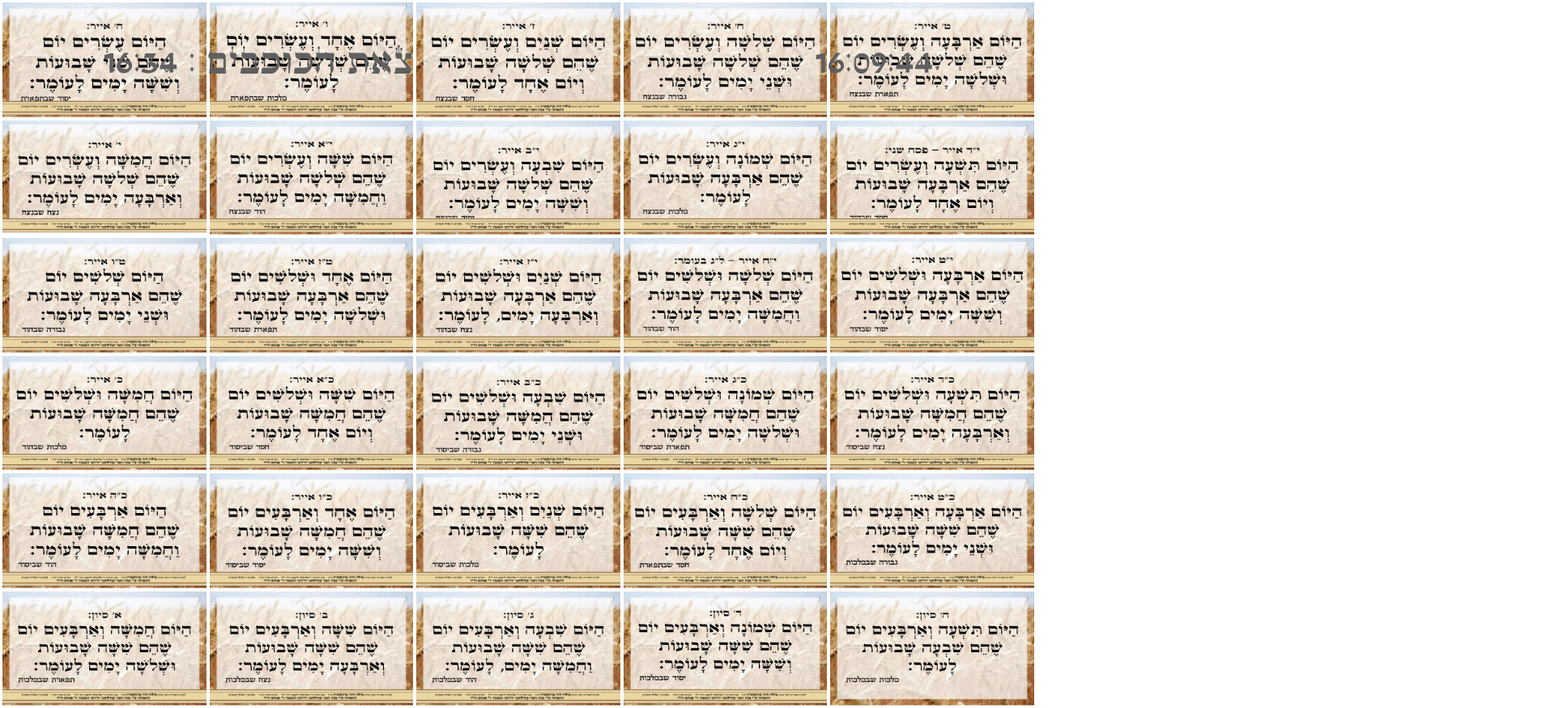
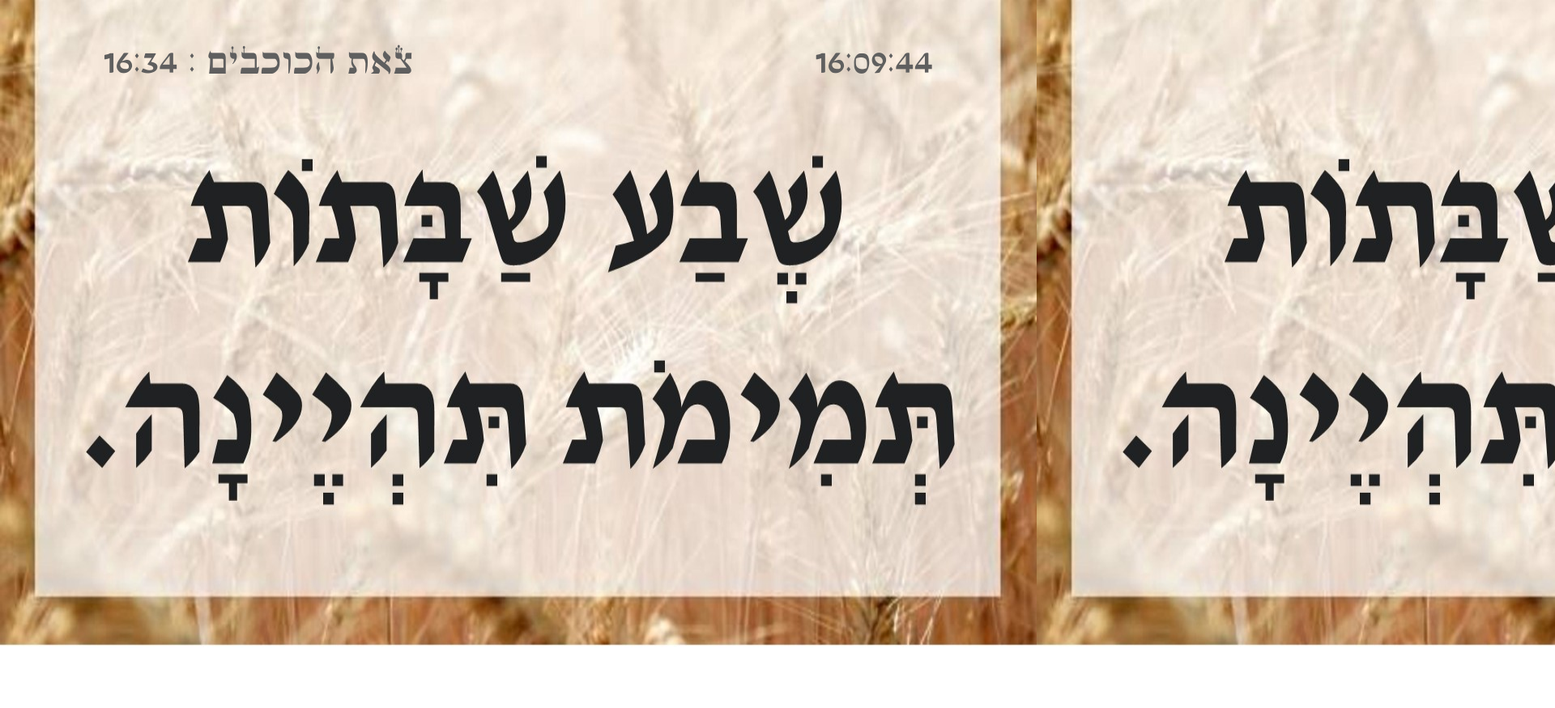
Before and after one commit to ahronshor/omer, a plain HTML site: page index.html in a window 1280 px wide. Shown: the top 875 px of the page at 81% size, 1920 px wide, since content can reach past the window. After the commit the page ends 800 px from the top, so only its background shows below. Drawn offline with Linux system fonts and the light colour scheme.

Commit message:
Update index.html

```diff
--- a/index.html
+++ b/index.html
@@ -24,51 +24,8 @@
     			<div id="clock" style="position: fixed;right: 10%;">00:00:00</div>
 		</div>
 		<div id="omer" style="width: 100%; height: 100%; display: flex;">
-			<table>
-				<tr>
-					<td><img id="img0" alt="יש שגיאה במערכת" style="width: 100%; height: 100%;"></td>
-					<td><img id="img1" alt="יש שגיאה במערכת" style="width: 100%; height: 100%;"></td>
-					<td><img id="img2" alt="יש שגיאה במערכת" style="width: 100%; height: 100%;"></td>
-					<td><img id="img3" alt="יש שגיאה במערכת" style="width: 100%; height: 100%;"></td>
-					<td><img id="img4" alt="יש שגיאה במערכת" style="width: 100%; height: 100%;"></td>
-				</tr>
-				<tr>
-					<td><img id="img5" alt="יש שגיאה במערכת" style="width: 100%; height: 100%;"></td>
-					<td><img id="img6" alt="יש שגיאה במערכת" style="width: 100%; height: 100%;"></td>
-					<td><img id="img7" alt="יש שגיאה במערכת" style="width: 100%; height: 100%;"></td>
-					<td><img id="img8" alt="יש שגיאה במערכת" style="width: 100%; height: 100%;"></td>
-					<td><img id="img9" alt="יש שגיאה במערכת" style="width: 100%; height: 100%;"></td>
-				</tr>
-				<tr>
-					<td><img id="img10" alt="יש שגיאה במערכת" style="width: 100%; height: 100%;"></td>
-					<td><img id="img11" alt="יש שגיאה במערכת" style="width: 100%; height: 100%;"></td>
-					<td><img id="img12" alt="יש שגיאה במערכת" style="width: 100%; height: 100%;"></td>
-					<td><img id="img13" alt="יש שגיאה במערכת" style="width: 100%; height: 100%;"></td>
-					<td><img id="img14" alt="יש שגיאה במערכת" style="width: 100%; height: 100%;"></td>
-				</tr>
-				<tr>
-					<td><img id="img15" alt="יש שגיאה במערכת" style="width: 100%; height: 100%;"></td>
-					<td><img id="img16" alt="יש שגיאה במערכת" style="width: 100%; height: 100%;"></td>
-					<td><img id="img17" alt="יש שגיאה במערכת" style="width: 100%; height: 100%;"></td>
-					<td><img id="img18" alt="יש שגיאה במערכת" style="width: 100%; height: 100%;"></td>
-					<td><img id="img19" alt="יש שגיאה במערכת" style="width: 100%; height: 100%;"></td>
-				</tr>
-				<tr>
-					<td><img id="img20" alt="יש שגיאה במערכת" style="width: 100%; height: 100%;"></td>
-					<td><img id="img21" alt="יש שגיאה במערכת" style="width: 100%; height: 100%;"></td>
-					<td><img id="img22" alt="יש שגיאה במערכת" style="width: 100%; height: 100%;"></td>
-					<td><img id="img23" alt="יש שגיאה במערכת" style="width: 100%; height: 100%;"></td>
-					<td><img id="img24" alt="יש שגיאה במערכת" style="width: 100%; height: 100%;"></td>
-				</tr>
-				<tr>
-					<td><img id="img25" alt="יש שגיאה במערכת" style="width: 100%; height: 100%;"></td>
-					<td><img id="img26" alt="יש שגיאה במערכת" style="width: 100%; height: 100%;"></td>
-					<td><img id="img27" alt="יש שגיאה במערכת" style="width: 100%; height: 100%;"></td>
-					<td><img id="img28" alt="יש שגיאה במערכת" style="width: 100%; height: 100%;"></td>
-					<td><img id="img29" alt="יש שגיאה במערכת" style="width: 100%; height: 100%;"></td>
-				</tr>
-			</table>
-
+			<img src="images/50.png" alt="יש שגיאה במערכת" style="width: 100%; height: 100%;">
+			<img src="images/0.png" alt="יש שגיאה במערכת" style="width: 100%; height: 100%;">
 		</div>
 		<script type="text/javascript">
 			function startTime() {
@@ -95,9 +52,9 @@
 					day = day.next();
 				}
 				var omerDay = day.omer();
-				var i2 = 20;
-				for (var i1 = 0; i1<30; i1++){
-					d.querySelector('#img'+ i1).src = 'images/' + i2 +'.png';
+				var i2 = 10;
+				for (var i1 = 0; i1<10; i1++){
+					// d.querySelector('#omer img').src = 'images/' + omerDay +'.png';
 					i2++;
 				}
 				var sun = Hebcal.HDate().sunset();
```
